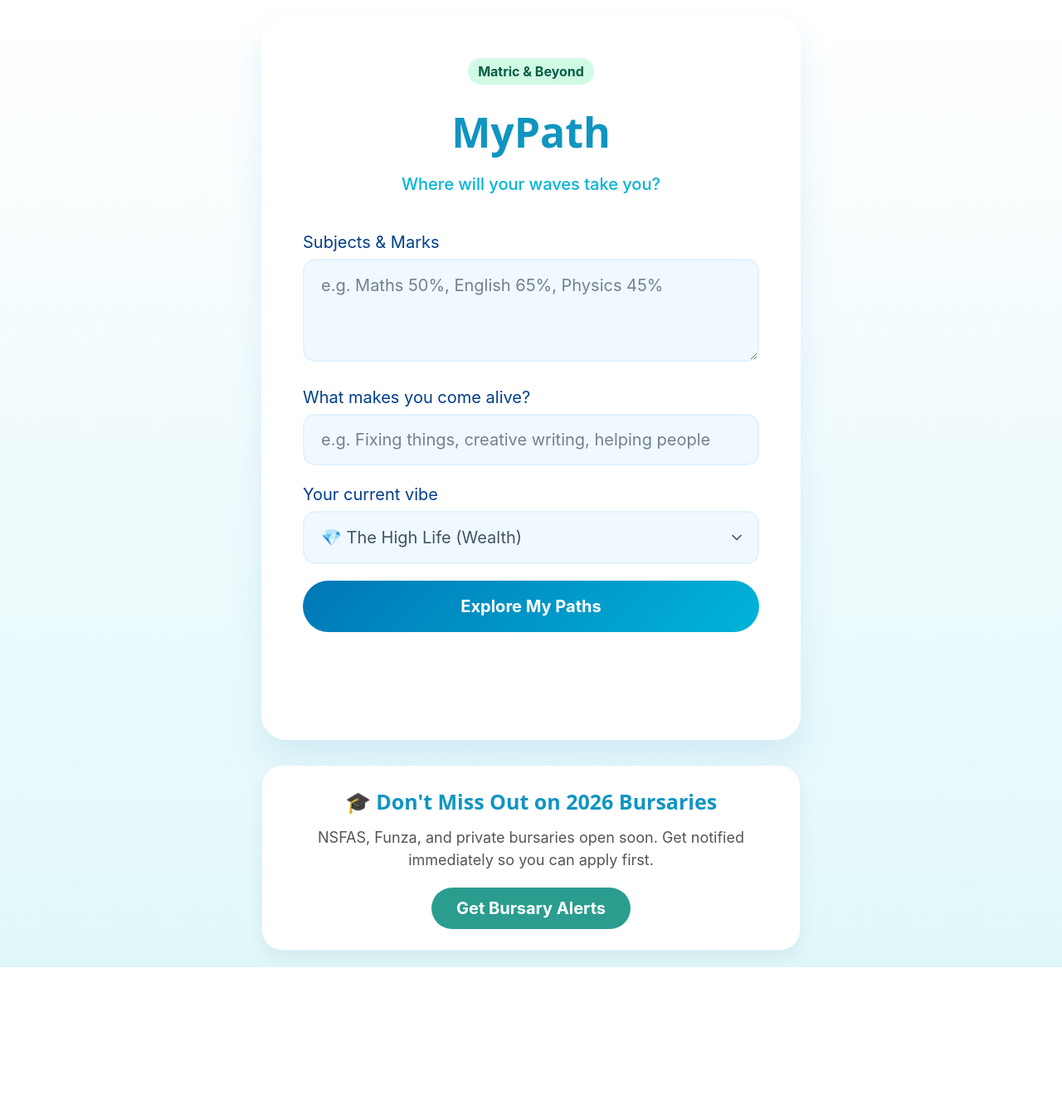
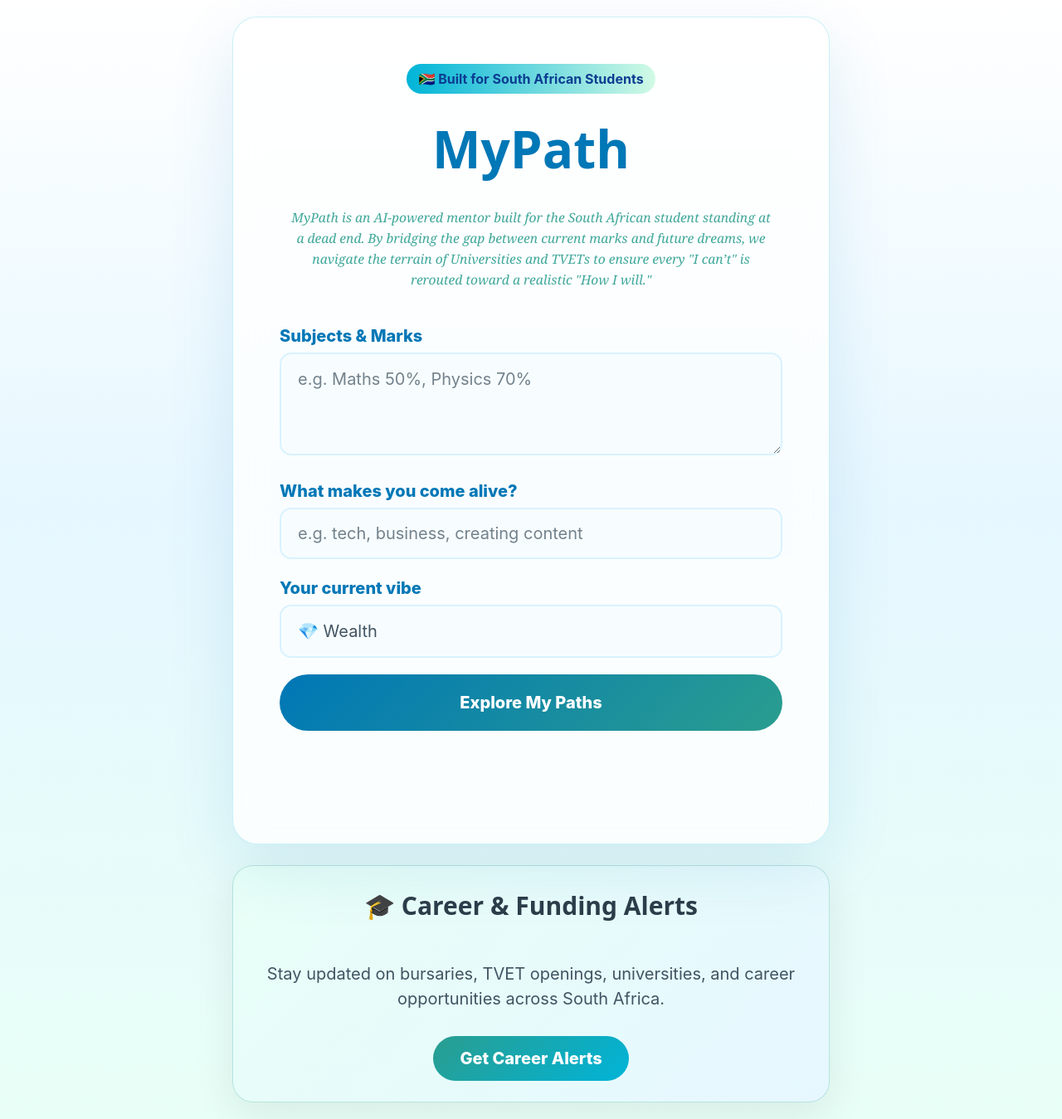
Before and after one commit to mosamapodile/MyPath, a Flask app: page / in a window 1280 px wide. Shown: the whole page at 83% size. Before the commit the page ends 1166 px from the top, so only its background shows below. Run offline with Flask 3, Linux system fonts and the light colour scheme.

Commit message:
official mypath front end demo

```diff
--- a/templates/index.html
+++ b/templates/index.html
@@ -3,187 +3,222 @@
 <head>
 <meta charset="UTF-8">
 <meta name="viewport" content="width=device-width, initial-scale=1.0">
+
 <link rel="stylesheet" href="https://cdn.jsdelivr.net/npm/@picocss/pico@1/css/pico.min.css">
 <script src="https://cdn.jsdelivr.net/npm/marked/marked.min.js"></script>
+
 <title>MyPath | Career Navigator</title>
 
 <style>
 :root {
-            --primary: #0077b6;
-            --background-color: #f0fdfa;
+    --blue: #0077b6;
+    --blue-soft: #00b4d8;
+    --green: #2a9d8f;
+    --green-soft: #d1fae5;
 }
 
+/* 🌊 BACKGROUND */
 body {
-            background: linear-gradient(180deg, #ffffff 0%, #e0f7fa 100%);
-            color: #023e8a;
+    background: linear-gradient(180deg, #ffffff 0%, #e6f7ff 45%, #e8fff7 100%);
     min-height: 100vh;
     display: flex;
-            flex-direction: column; /* Stack vertically */
+    flex-direction: column;
     align-items: center;
     justify-content: center;
     font-family: 'Inter', sans-serif;
     padding: 20px;
+    color: #023e8a;
 }
 
+/* 🧊 CARD */
 main.container {
-            max-width: 650px;
-            background: #ffffff;
-            padding: 2.5rem;
+    max-width: 720px;
+    width: 100%;
+    background: rgba(255,255,255,0.78);
+    backdrop-filter: blur(18px);
+    padding: 2.8rem;
     border-radius: 30px;
-            box-shadow: 0 20px 40px rgba(0, 119, 182, 0.1);
-            width: 100%;
+    border: 1px solid rgba(0,180,216,0.2);
+    box-shadow: 0 25px 80px rgba(0, 119, 182, 0.12);
 }
 
-        h1 { font-size: 2.5rem; color: var(--primary); text-align: center; margin-bottom: 0.5rem; }
-        .subtitle { text-align: center; color: #00b4d8; margin-bottom: 2rem; font-weight: 500; }
-
-        textarea, input, select {
-            background-color: #f0f9ff !important;
-            border: 2px solid #e0f2fe !important;
-            border-radius: 15px !important;
+/* 🧭 TITLE */
+h1 {
+    font-size: 3.1rem;
+    color: var(--blue);
+    text-align: center;
+    margin-bottom: 0.5rem;
 }
 
-        button {
-            border: none;
-            background: linear-gradient(135deg, #0077b6 0%, #00b4d8 100%);
-            border-radius: 50px;
-            padding: 0.8rem 2rem;
-            font-weight: bold;
-            transition: all 0.3s ease;
-        }
-
-        button:hover { transform: translateY(-2px); box-shadow: 0 5px 15px rgba(0,119,182,0.3); }
-
-        #output {
-            background: #fdfdfd;
-            border: 2px dashed #00b4d8;
-            border-radius: 20px;
-            padding: 1.5rem;
-            margin-top: 1rem;
-        }
-
+/* 🏷️ BADGE */
 .badge {
     display: block;
     width: fit-content;
     margin: 0 auto 1rem auto;
-            padding: 4px 12px;
-            background: #d1fae5;
-            color: #065f46;
-            border-radius: 20px;
+    padding: 6px 14px;
+    border-radius: 999px;
     font-size: 0.8rem;
-            font-weight: bold;
+    font-weight: 700;
+    background: linear-gradient(90deg, var(--blue-soft), var(--green-soft));
+    color: #0b3d91;
 }
 
-        /* --- BURSARY SECTION --- */
+/* 💚 QUOTE BLOCK (UNCHANGED) */
+.definition {
+    text-align: center;
+    font-size: 0.78rem;
+    font-style: italic;
+    font-family: Georgia, serif;
+    color: var(--green);
+    opacity: 0.9;
+    line-height: 1.6;
+    margin: 1.2rem 0 2rem 0;
+    padding: 0 12px;
+}
+
+/* LABELS */
+label {
+    font-weight: 800;
+    color: var(--blue);
+}
+
+/* INPUTS */
+textarea, input, select {
+    background: #f7fdff !important;
+    border: 2px solid #d9f2ff !important;
+    border-radius: 14px !important;
+}
+
+textarea:focus, input:focus, select:focus {
+    border-color: var(--green) !important;
+    box-shadow: 0 0 0 3px rgba(42,157,143,0.15);
+}
+
+/* BUTTON */
+button {
+    border: none;
+    background: linear-gradient(135deg, var(--blue), var(--green));
+    border-radius: 50px;
+    padding: 0.95rem 2rem;
+    font-weight: 800;
+}
+
+/* OUTPUT */
+#output {
+    background: white;
+    border-radius: 20px;
+    padding: 1.5rem;
+    margin-top: 1rem;
+    border: 1px solid #d9f2ff;
+    min-height: 120px;
+}
+
+/* CAREER ALERTS */
 .bursary-alert-box {
-            max-width: 650px;
+    max-width: 720px;
     width: 100%;
-            margin-top: 30px;
-            background: white;
+    margin-top: 25px;
+    background: linear-gradient(135deg, #e8fff7, #e6f7ff);
     padding: 25px;
     border-radius: 25px;
     text-align: center;
-            box-shadow: 0 10px 20px rgba(0, 0, 0, 0.05);
-            border: 1px solid #e0f2fe;
-        }
-
-        .bursary-alert-box h4 {
-            margin-bottom: 10px;
-            color: var(--primary);
-        }
-
-        .bursary-alert-box p {
-            font-size: 0.9rem;
-            color: #555;
-            margin-bottom: 20px;
+    border: 1px solid rgba(42,157,143,0.25);
+    box-shadow: 0 15px 50px rgba(0,0,0,0.08);
 }
 
 .alert-btn {
-            background: #2a9d8f !important; /* Greenish teal for action */
+    background: linear-gradient(135deg, var(--green), var(--blue-soft)) !important;
     color: white !important;
-            text-decoration: none;
+    border-radius: 50px;
+    padding: 12px 32px;
+    font-weight: 800;
     display: inline-block;
-            border-radius: 50px;
-            padding: 10px 30px;
-            font-weight: bold;
     transition: 0.3s;
 }
 
 .alert-btn:hover {
-            opacity: 0.9;
-            transform: scale(1.02);
-        }
-
-        .spinner {
-            display: inline-block;
-            width: 1.2rem;
-            height: 1.2rem;
-            border: 3px solid rgba(0, 119, 182, 0.2);
-            border-radius: 50%;
-            border-top-color: var(--primary);
-            animation: spin 1s ease-in-out infinite;
-            margin-left: 10px;
-            vertical-align: middle;
-        }
-
-        @keyframes spin {
-            to { transform: rotate(360deg); }
+    transform: scale(1.05);
 }
 </style>
 </head>
+
 <body>
+
 <main class="container">
+
 <header>
-            <span class="badge">Matric & Beyond</span>
+
+    <span class="badge">🇿🇦 Built for South African Students</span>
+
     <h1>MyPath</h1>
-            <p class="subtitle">Where will your waves take you?</p>
+
+    <!-- 💚 UPDATED DEFINITION (ONLY CHANGE) -->
+    <div class="definition">
+        MyPath is an AI-powered mentor built for the South African student standing at a dead end. By bridging the gap between current marks and future dreams, we navigate the terrain of Universities and TVETs to ensure every "I can’t" is rerouted toward a realistic "How I will."
+    </div>
+
 </header>
 
 <section id="form-section">
-            <label for="subjects">Subjects & Marks </label>
-            <textarea id="subjects" rows="3" placeholder="e.g. Maths 50%, English 65%, Physics 45%"></textarea>
 
-            <label for="interests">What makes you come alive? </label>
-            <input type="text" id="interests" placeholder="e.g. Fixing things, creative writing, helping people">
+    <label>Subjects & Marks</label>
+    <textarea id="subjects" rows="3" placeholder="e.g. Maths 50%, Physics 70%"></textarea>
 
-            <label for="goal">Your current vibe </label>
+    <label>What makes you come alive?</label>
+    <input id="interests" type="text" placeholder="e.g. tech, business, creating content">
+
+    <label>Your current vibe</label>
     <select id="goal">
-                <option value="money">💎 The High Life (Wealth)</option>
-                <option value="passion">🌊 The Flow (Passion)</option>
-                <option value="stable">⚓ The Anchor (Security)</option>
+        <option value="money">💎 Wealth</option>
+        <option value="passion">🌊 Passion</option>
+        <option value="stable">⚓ Security</option>
     </select>
 
-            <button id="submit-btn" onclick="sendData()">Explore My Paths</button>
+    <button onclick="sendData()">Explore My Paths</button>
+
 </section>
 
 <section id="result-section" style="display:none;">
     <article>
+
         <header>
-                    <h3 id="res-title" style="margin:0; color:var(--primary);">
-                        Mapping the currents... <span id="ocean-spinner" class="spinner"></span>
-                    </h3>
+            <h3>Mapping your future currents</h3>
         </header>
+
         <div id="output"></div>
-                <footer style="text-align: center; border:none; background:transparent;">
-                    <button class="secondary outline" style="border-radius: 50px;" onclick="location.reload()">New Search</button>
+
+        <footer style="text-align:center;">
+            <button onclick="location.reload()">Try Again</button>
         </footer>
+
     </article>
 </section>
+
 </main>
 
+<!-- CAREER ALERTS -->
 <div class="bursary-alert-box">
-        <h4>🎓 Don't Miss Out on 2026 Bursaries</h4>
-        <p>NSFAS, Funza, and private bursaries open soon. Get notified immediately so you can apply first.</p>
-        <a href="https://docs.google.com/forms/d/e/1FAIpQLScLt6L15P9FK9upfu6ChIR5FSrvMPtoXuQU1WICJI7gI-6U6Q/viewform?usp=header" target="_blank" class="alert-btn">Get Bursary Alerts</a>
+
+    <h3>🎓 Career & Funding Alerts</h3>
+
+    <p>
+        Stay updated on bursaries, TVET openings, universities, and career opportunities across South Africa.
+    </p>
+
+    <a class="alert-btn" href="https://docs.google.com/forms/d/e/1FAIpQLScLt6L15P9FK9upfu6ChIR5FSrvMPtoXuQU1WICJI7gI-6U6Q/viewform?usp=header" target="_blank">
+        Get Career Alerts
+    </a>
+
 </div>
 
 <script>
 async function sendData() {
+
     const subjects = document.getElementById('subjects').value;
     const interests = document.getElementById('interests').value;
     const goal = document.getElementById('goal').value;
 
-            if(!subjects || !interests) {
+    if (!subjects || !interests) {
         alert("Please fill in your details.");
         return;
     }
@@ -191,7 +226,9 @@
     document.getElementById('form-section').style.display = 'none';
     document.getElementById('result-section').style.display = 'block';
 
-            try {
+    const output = document.getElementById('output');
+    output.innerHTML = "Loading...";
+
     const response = await fetch('/analyze', {
         method: 'POST',
         headers: {'Content-Type': 'application/json'},
@@ -199,15 +236,9 @@
     });
 
     const result = await response.json();
-
-                document.getElementById('ocean-spinner').style.display = 'none';
-                document.getElementById('res-title').innerText = "Your Personalized Map 🗺️";
-                document.getElementById('output').innerHTML = marked.parse(result.message);
-            } catch (error) {
-                document.getElementById('ocean-spinner').style.display = 'none';
-                document.getElementById('output').innerText = "Wipeout! Please try again.";
-            }
+    output.innerHTML = marked.parse(result.message);
 }
 </script>
+
 </body>
 </html>
```
Lines whose indentation alone changed are shown as unchanged.
